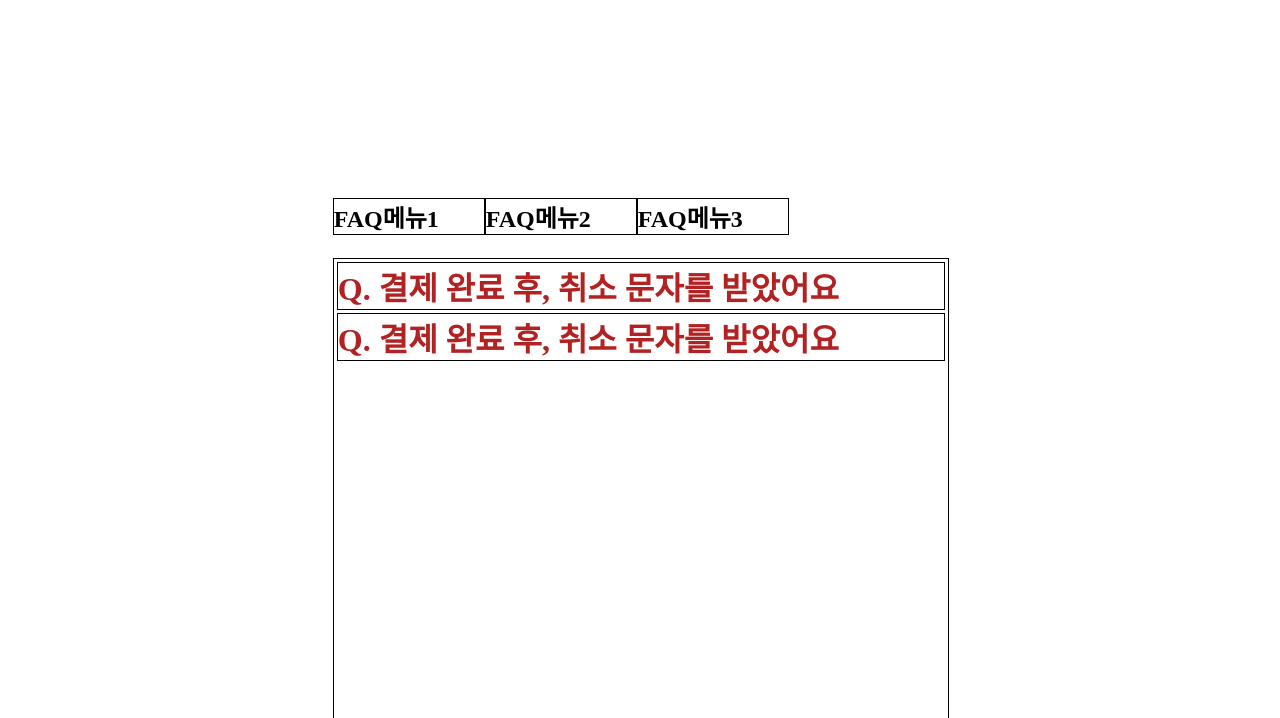
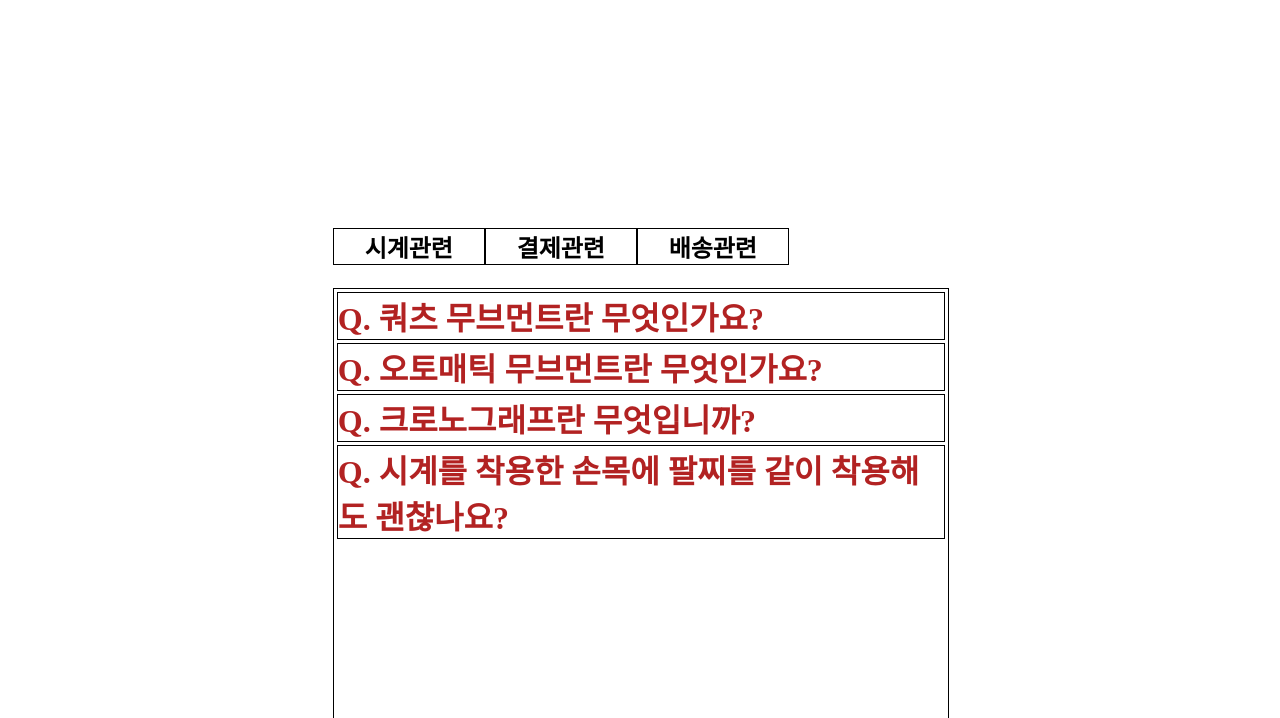
Before and after one commit to bellbug0168/Project, a plain HTML site: page support_FAQ.html in a window 1280 px wide. Shown: the part 82-800 px from the top of the page. Drawn offline with nearby package versions, Linux system fonts and the light colour scheme.

Commit message:
김정호 05/28 리스트 안의 내용을 넣습니다

```diff
--- a/css/support_FAQ.css
+++ b/css/support_FAQ.css
@@ -148,7 +148,8 @@ nav ul li a:hover, nav ul li a:focus{
 /*리스트*/
 .tab{
     position: relative;
-    height: 1000px;
+    top: 30px;
+    height: 650px;
 }
 
 .tab>li{
@@ -156,6 +157,7 @@ nav ul li a:hover, nav ul li a:focus{
 }
 
 ul h2{
+    text-align: center;
     border: 1px solid;
     float: left;
     width: 150px;
@@ -166,7 +168,7 @@ ul h2{
     position: absolute;
     top: 60px;
     width: 100%;
-    height: 1000px;
+    height: 600px;
     border: 1px solid;
     background-color: white;
 }
--- a/js/support_FAQ.js
+++ b/js/support_FAQ.js
@@ -48,6 +48,7 @@ $(document).ready(function(){
     });
     // 스크롤 위로 끝
     // 리스트 메뉴
+
     $('.tab>li').find('ul').hide();
     $('.tab>li:eq(0)').find('h2').next().show().css('background-color', 'white');
 
--- a/support_FAQ.html
+++ b/support_FAQ.html
@@ -30,31 +30,42 @@
         <ul class="tab">
 
             <li>
-                <h2><a href="#">FAQ메뉴1</a></h2>
+                <h2><a href="#">시계관련</a></h2>
                 <ul>
                     <li class="list_menu">
-                        <a href="#"><h1>Q. 결제 완료 후, 취소 문자를 받았어요</h1></a>
+                        <a href="#"><h1>Q. 쿼츠 무브먼트란 무엇인가요?</h1></a>
                         <ul class="hide">
-                            <li>결제 완료 후 취소 문자를 수신하셨다면 결제수단의 1차 승인은 진행되었으나, 구매 상품의 재고 부족으로 최종 결제가 진행되지 못한 경우입니다.</li>
+                            <li>쿼츠 무브먼트는 배터리(전기)로 움직이는 시계 무브먼트로서 쿼츠 크리스탈 레귤레이터(시간 측정 장치)가 장착되어 있습니다.</li>
                         </ul>
                     </li>
-
                     <li class="list_menu">
-                        <a href="#"><h1>Q. 결제 완료 후, 취소 문자를 받았어요</h1></a>
+                        <a href="#"><h1>Q. 오토매틱 무브먼트란 무엇인가요?</h1></a>
                         <ul class="hide">
-                            <li>결제 완료 후 취소 문자를 수신하셨다면 결제수단의 1차 승인은 진행되었으나, 구매 상품의 재고 부족으로 최종 결제가 진행되지 못한 경우입니다.</li>
+                            <li>오토매틱 무브먼트는 착용자의 손목 움직임에 의해 태엽이 감기는 기계식 시계 무브먼트입니다.</li>
+                        </ul>
+                    </li>
+                    <li class="list_menu">
+                        <a href="#"><h1>Q. 크로노그래프란 무엇입니까?</h1></a>
+                        <ul class="hide">
+                            <li>크로노그래프란 푸셔(스타트/스톱/리셋)를 조작하여 시간을 측정하거나 여러 번 연속으로 시간을 측정하는 추가 기능이 장착된 시계를 말합니다.</li>
+                        </ul>
+                    </li>
+                    <li class="list_menu">
+                        <a href="#"><h1>Q. 시계를 착용한 손목에 팔찌를 같이 착용해도 괜찮나요?</h1></a>
+                        <ul class="hide">
+                            <li>시계의 외관을 최상의 상태로 유지하고 마모가 조기에 발생하는 것을 예방하려면 시계와 팔찌를 같은 손목에 착용하지 않는 것이 좋습니다.</li>
                         </ul>
                     </li>
                 </ul>
             </li>
 
             <li>
-                <h2><a href="#">FAQ메뉴2</a></h2>
+                <h2><a href="#">결제관련</a></h2>
                 <ul>
                     <li class="list_menu">
-                        <a href="#"><h1>Q. 상품준비중인데 수령 전이면 주문취소가 되나요?</h1></a>
+                        <a href="#"><h1>Q. 결제 완료 후, 취소 문자를 받았어요</h1></a>
                         <ul class="hide">
-                            <li>주문 상태가 상품준비중인 경우,출고 작업이 완료되어 상품이 이동중에 있으므로 주문취소에 도움드리기 어렵습니다.</li>
+                            <li>결제 완료 후 취소 문자를 수신하셨다면 결제수단의 1차 승인은 진행되었으나, 구매 상품의 재고 부족으로 최종 결제가 진행되지 못한 경우입니다.</li>
                         </ul>
                     </li>
                     <li class="list_menu">
@@ -63,12 +74,6 @@
                             <li>주문 상태가 상품준비중인 경우,출고 작업이 완료되어 상품이 이동중에 있으므로 주문취소에 도움드리기 어렵습니다.</li>
                         </ul>
                     </li>
-                </ul>
-            </li>
-
-            <li>
-                <h2><a href="#">FAQ메뉴3</a></h2>
-                <ul>
                     <li class="list_menu">
                         <a href="#"><h1>Q. 주문취소를 하였으나, 신용카드 청구서에 요금이 청구되었어요</h1></a>
                         <ul class="hide">
@@ -76,72 +81,40 @@
                         </ul>
                     </li>
                     <li class="list_menu">
-                        <a href="#"><h1>Q. 상품준비중인데 수령 전이면 주문취소가 되나요?</h1></a>
+                        <a href="#"><h1>Q. 상품을 반품했는데 언제 환불되나요?</h1></a>
                         <ul class="hide">
-                            <li>주문 상태가 상품준비중인 경우,출고 작업이 완료되어 상품이 이동중에 있으므로 주문취소에 도움드리기 어렵습니다.</li>
+                            <li>반품 신청 상품의 입고가 완료되면반품 상품 확인 후, 환불이 진행됩니다.</li>
                         </ul>
                     </li>
                 </ul>
             </li>
 
-
-
-
-
-<!--
-
-            <li class="list_menu">
-                <a href="#"><h1>Q. 결제 완료 후, 취소 문자를 받았어요</h1></a>
-                <ul class="hide">
-                    <li>결제 완료 후 취소 문자를 수신하셨다면 결제수단의 1차 승인은 진행되었으나, 구매 상품의 재고 부족으로 최종 결제가 진행되지 못한 경우입니다.</li>
-                </ul>
-            </li>
-
-            <li class="list_menu">
-                <a href="#"><h1>Q. 상품준비중인데 수령 전이면 주문취소가 되나요?</h1></a>
-                <ul class="hide">
-                    <li>주문 상태가 상품준비중인 경우,출고 작업이 완료되어 상품이 이동중에 있으므로 주문취소에 도움드리기 어렵습니다.</li>
-                </ul>
-            </li>
-
-            <li class="list_menu">
-                <a href="#"><h1>Q. 주문취소를 하였으나, 신용카드 청구서에 요금이 청구되었어요</h1></a>
-                <ul class="hide">
-                    <li>신용카드의 경우, 고객님의 결제일 기준으로 사용금액이 청구됩니다. 실제 주문 취소일에 따라 해당 월 청구서에 취소 금액이 반영되지 않을 수 있습니다.</li>
-                </ul>
-            </li>
-
+            <li>
+                <h2><a href="#">배송관련</a></h2>
+                <ul>
                     <li class="list_menu">
                         <a href="#"><h1>Q. 송장번호 조회 시, 배송추적이 되지 않습니다</h1></a>
                         <ul class="hide">
                             <li>송장번호는 등록된 당일 혹은 익일 상품 배송이 진행됨과 동시에 배송추적이 가능합니다.</li>
                         </ul>
                     </li>
-
                     <li class="list_menu">
                         <a href="#"><h1>Q. 원하는 날짜에 배송받을 수 있나요?</h1></a>
                         <ul class="hide">
                             <li>주문 순서에 따라 순차적으로 출고 및 발송을 진행하고 있으므로 지정일 배송이 어려운 점 양해 부탁드립니다.</li>
                         </ul>
                     </li>
-
-            <li class="list_menu">
-                <a href="#"><h1>Q. 상품을 반품했는데 언제 환불되나요?</h1></a>
-                <ul class="hide">
-                    <li>반품 신청 상품의 입고가 완료되면반품 상품 확인 후, 환불이 진행됩니다.</li>
-                </ul>
-            </li>
-
                     <li class="list_menu">
                         <a href="#"><h1>Q. 재고/재입고 일정은 어떻게 확인하나요?</h1></a>
                         <ul class="hide">
                             <li>상품 재고/재입고 일정은 내부 사정에 따라 변동될 수 있어 정확히 안내 드리기 어려운 점 양해 부탁드립니다.</li>
                         </ul>
                     </li>
--->
-
+                </ul>
+            </li>
         </ul>
     </div>
+
     <div class="footer_top"></div>
     <footer>
         <div class="footer">
```
Lines whose indentation alone changed are shown as unchanged.
